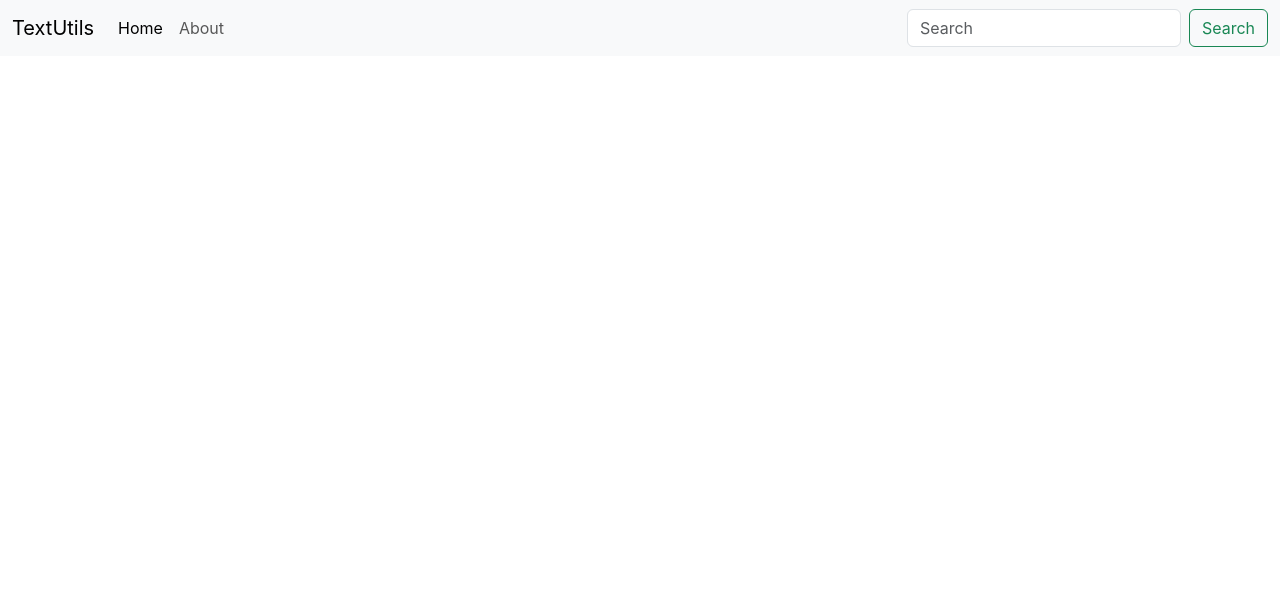
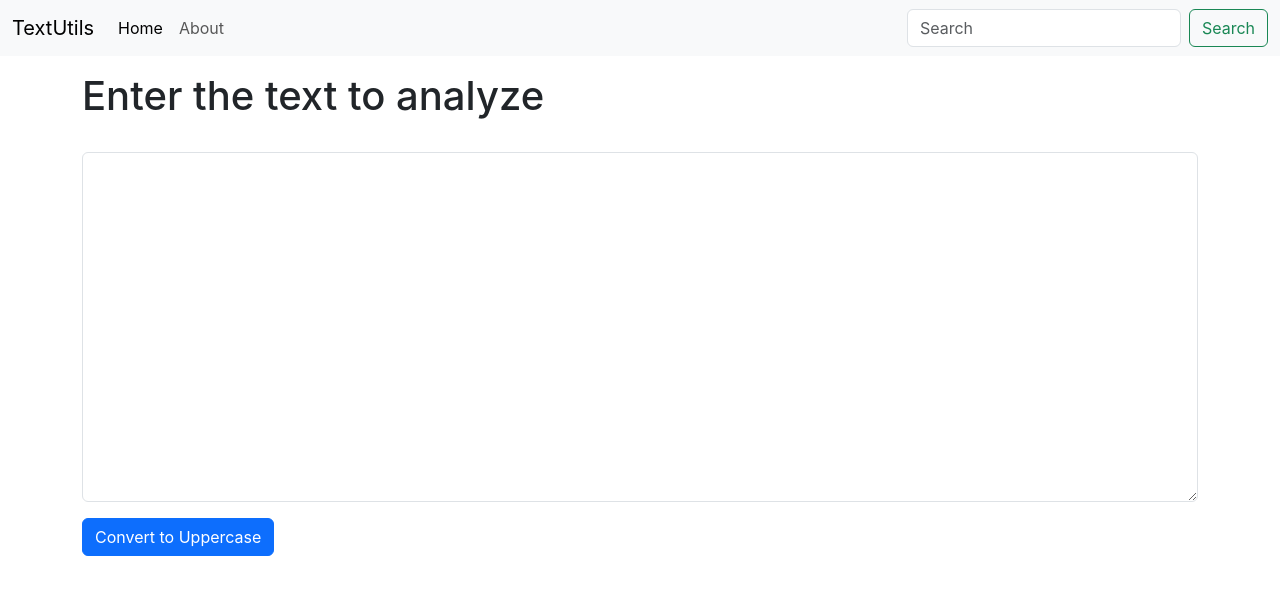
Before and after one commit to Sanjana9211/REACT-JS, a React (Create React App) app: page / in a window 1280 px wide. Shown: the top 594 px of the page. Built offline with nearby package versions, Linux system fonts and the light colour scheme.

Commit message:
Added a TextForm component

```diff
--- a/src/App.js
+++ b/src/App.js
@@ -1,10 +1,15 @@
 import './App.css';
 import Navbar from './components/Navbar';
+import TextForm from './components/TextForm';
 
 function App() {
   return (
     <>
-    <Navbar title="TextUtils" />
+    <Navbar title="TextUtils" aboutText="About"/>
+    <div className="container my-3">
+      <TextForm heading="Enter the text to analyze"/>
+    </div>
+
     </>
   );
 }
--- a/src/components/Navbar.js
+++ b/src/components/Navbar.js
@@ -1,4 +1,6 @@
 import React from 'react'
+import PropTypes from 'prop-types'
+
 
 export default function Navbar(props) {
   return (
@@ -14,7 +16,7 @@
               <a className="nav-link active" aria-current="page" href="/">Home</a>
             </li>
             <li className="nav-item">
-              <a className="nav-link" href="/">About</a>
+              <a className="nav-link" href="/">{props.aboutText}</a>
             </li>
           </ul>
           <form className="d-flex" role="search">
@@ -26,3 +28,13 @@
     </nav>
   )
 }
+
+Navbar.propTypes={
+    title : PropTypes.string.isRequired,
+    aboutText : PropTypes.string.isRequired,
+}
+
+// Navbar.defaultProps={
+//     title : "Set title here",
+//     aboutText : "About text here"
+// }
--- /dev/null
+++ b/src/components/TextForm.js
@@ -0,0 +1,14 @@
+import React from 'react'
+
+export default function TextForm(props) {
+  return (
+    <div>
+        <h1>{props.heading}</h1>
+        <div className="mb-3">
+        <label htmlFor="myBox" className="form-label"></label>
+        <textarea className="form-control" id="myBox" rows="14"></textarea>
+        <button className="btn btn-primary my-3">Convert to Uppercase</button>
+        </div>
+    </div>
+  )
+}
```
